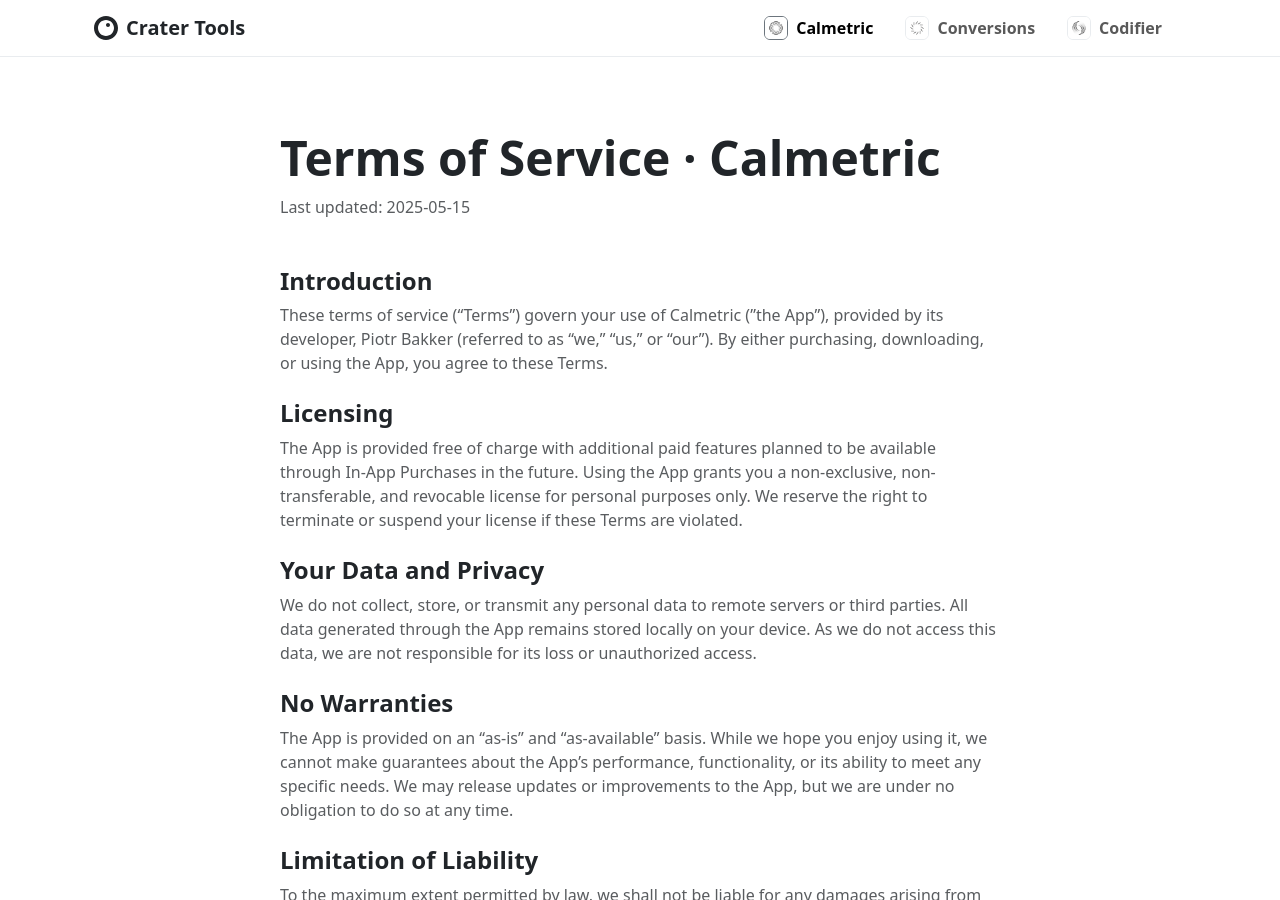
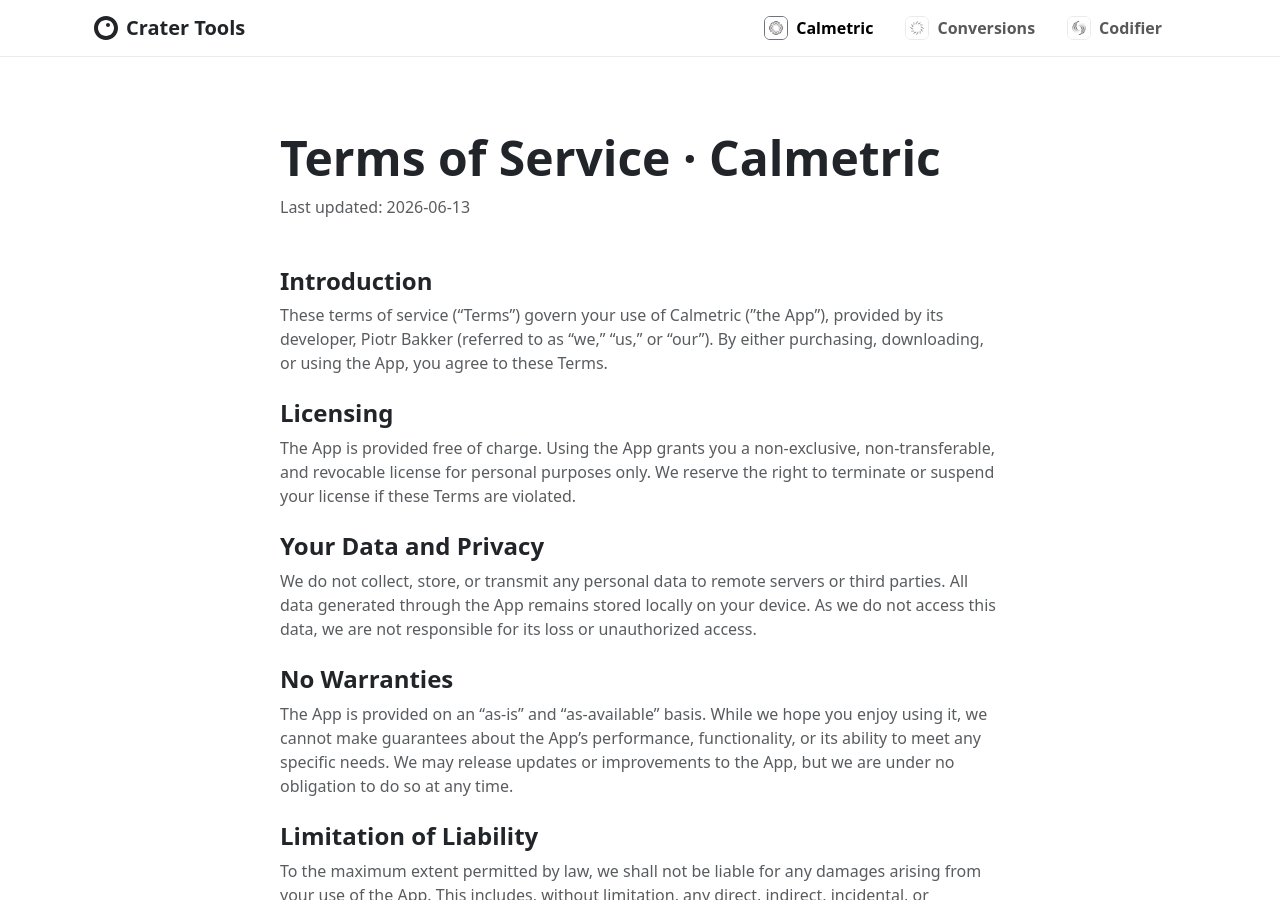
Before and after one commit to cratertools/crater.tools, a Jekyll site: the page built from calmetric/terms-of-service.html, in a window 1280 px wide and 900 px high. Built offline with Jekyll 4.4.1, drawn with Linux system fonts in a browser that asks for light colours.

Commit message:
Standardize Terms of Service licensing language.

```diff
--- a/calmetric/terms-of-service.html
+++ b/calmetric/terms-of-service.html
@@ -8,7 +8,7 @@
         <div class="col-md-10 col-xl-8">
             <h1 class="display-5 fw-bold mb-2">Terms of Service &middot; {{ site.data.apps[page.app].name }}</h1>
             <p class="text-body-secondary mb-5">
-                Last updated: 2025-05-15
+                Last updated: 2026-06-13
             </p>
             <h4 class="fw-bold">Introduction</h4>
             <p class="text-body-secondary mb-4">
@@ -16,7 +16,7 @@
             </p>
             <h4 class="fw-bold">Licensing</h4>
             <p class="text-body-secondary mb-4">
-                The App is provided free of charge with additional paid features planned to be available through In-App Purchases in the future. Using the App grants you a non-exclusive, non-transferable, and revocable license for personal purposes only. We reserve the right to terminate or suspend your license if these Terms are violated.
+                The App is provided free of charge. Using the App grants you a non-exclusive, non-transferable, and revocable license for personal purposes only. We reserve the right to terminate or suspend your license if these Terms are violated.
             </p>
             <h4 class="fw-bold">Your Data and Privacy</h4>
             <p class="text-body-secondary mb-4">
--- a/conversions/terms-of-service.html
+++ b/conversions/terms-of-service.html
@@ -8,7 +8,7 @@
         <div class="col-md-10 col-xl-8">
             <h1 class="display-5 fw-bold mb-2">Terms of Service &middot; {{ site.data.apps[page.app].name }}</h1>
             <p class="text-body-secondary mb-5">
-                Last updated: 2025-02-13
+                Last updated: 2026-06-13
             </p>
             <h4 class="fw-bold">Introduction</h4>
             <p class="text-body-secondary mb-4">
@@ -16,7 +16,7 @@
             </p>
             <h4 class="fw-bold">Licensing</h4>
             <p class="text-body-secondary mb-4">
-                For a limited time, the App is provided free of charge. This grants you a non-exclusive, non-transferable, and revocable license to use the App for personal purposes only. We reserve the right to terminate or suspend your license if these Terms are violated.
+                The App is provided free of charge. Using the App grants you a non-exclusive, non-transferable, and revocable license for personal purposes only. We reserve the right to terminate or suspend your license if these Terms are violated.
             </p>
 
             <h4 class="fw-bold">Your Data and Privacy</h4>
```
